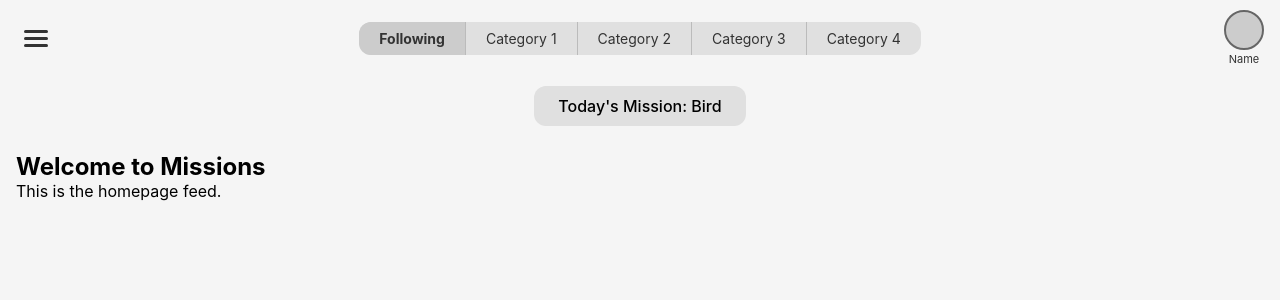
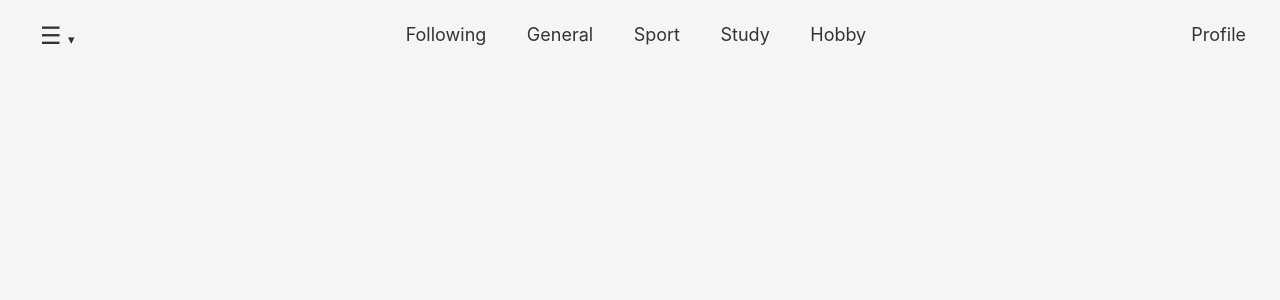
Before and after one commit to CSCI-5117-F26/developing-the-interactive-web-project-1-group-10, a Flask app: page / in a window 1280 px wide. Shown: the top 300 px of the page. Run offline with Flask 3, Linux system fonts and the light colour scheme; some libraries are stand-ins or nearby versions.

Commit message:
finish base page and adjust the size

```diff
--- a/server.py
+++ b/server.py
@@ -8,8 +8,63 @@ app = Flask(__name__)
 
 @app.route("/")
 def homepage():
-    return render_template("homepage.html")
+    posts = [
+        {
+            "userName": "user1",
+            "title": "title1",
+            "category": "sport",
+            "description": "description1",
+            "video": "http://farm3.staticflickr.com/2875/9069037713_1752f5daeb.jpg",
+        },
+        {
+            "userName": "user2",
+            "title": "test_title",
+            "category": "study",
+            "description": "test",
+            "video": "http://farm3.staticflickr.com/2813/9069585985_80da8db54f.jpg"
+        },
+        {
+            "userName": "user3",
+            "title": "bird!!",
+            "category": "general",
+            "description": "Look at this bird!!!",
+            "video": "http://farm3.staticflickr.com/2813/9069585985_80da8db54f.jpg"
+        }
+    ]
+    missions = [
+        {
+            "category": "following",
+            "mission": "None",
+        },
+        {
+            "category": "general",
+            "mission": "bird",
+        },
+        {
+            "category": "sport",
+            "mission": "baseball",
+        },
+        {
+            "category": "study",
+            "mission": "book",
+        },
+        {
+            "category": "hobby",
+            "mission": "online",
+        },
+    ]
 
+    category = request.args.get("category") or "following"
+    mission = list(filter(lambda m : m["category"] == category, missions))[0]["mission"]
+    return render_template("homepage.html", posts=posts, mission=mission, category=category)
+
+@app.route("/login")
+def login():
+    return render_template("login.html")
+
+@app.route("/profile")
+def profile():
+    return render_template("profile_own.html")
 
 if __name__ == "__main__":
     app.run(debug=True)
--- a/static/css/style.css
+++ b/static/css/style.css
@@ -1,156 +1,41 @@
-/* Reset */
-* {
-    margin: 0;
-    padding: 0;
-    box-sizing: border-box;
-}
-
 body {
     font-family: -apple-system, BlinkMacSystemFont, "Segoe UI", Roboto, sans-serif;
     background: #f5f5f5;
 }
 
-/* Top Bar */
 .top-bar {
     display: flex;
     align-items: center;
     justify-content: space-between;
-    background: transparent;
     padding: 10px 16px;
-    gap: 12px;
-    position: sticky;
-    top: 0;
-    z-index: 100;
 }
 
-/* Hamburger Button */
-.menu-btn {
-    background: none;
-    border: none;
-    cursor: pointer;
-    display: flex;
-    flex-direction: column;
-    gap: 4px;
-    padding: 8px;
-}
-
-.menu-btn span {
-    display: block;
-    width: 24px;
-    height: 3px;
-    background: #333;
-    border-radius: 2px;
-}
-
-/* Category Tabs */
-.category-tabs {
-    display: flex;
-    align-items: center;
-    gap: 0;
-    background: #e0e0e0;
-    border-radius: 12px;
-    overflow: hidden;
-}
-
-.category-tabs .tab {
-    padding: 8px 20px;
-    text-decoration: none;
-    color: #333;
-    font-size: 14px;
-    border-right: 1px solid #bbb;
-    white-space: nowrap;
-}
-
-.category-tabs .tab:last-child {
-    border-right: none;
-}
-
-.category-tabs .tab.active {
-    font-weight: bold;
-    background: #ccc;
-}
-
-/* Profile Link */
-.profile-link {
-    display: flex;
-    flex-direction: column;
-    align-items: center;
-    text-decoration: none;
-    color: #333;
-    gap: 2px;
-}
-
-.profile-avatar {
-    width: 40px;
-    height: 40px;
-    border-radius: 50%;
-    background: #ccc;
-    border: 2px solid #666;
-}
-
-.profile-name {
-    font-size: 11px;
-}
-
-/* Mission Banner */
 .mission-banner {
     text-align: center;
     padding: 10px 24px;
     background: #e0e0e0;
     border-radius: 12px;
     margin: 10px auto;
-    font-size: 16px;
-    font-weight: 500;
     width: fit-content;
 }
 
-/* Sidebar */
-.sidebar {
-    position: fixed;
-    top: 0;
-    left: -260px;
-    width: 260px;
-    height: 100%;
-    background: #fff;
-    z-index: 200;
-    transition: left 0.3s ease;
-    padding: 60px 20px 20px;
+.pure-menu-link {
+    color: #333;
+    font-size: 18px;
 }
 
-.sidebar.open {
-    left: 0;
+.pure-menu-link:hover {
+    color: #000;
 }
 
-.sidebar-nav {
-    display: flex;
-    flex-direction: column;
-    gap: 16px;
+.menu-btn {
+    font-size: 24px;
 }
 
-.sidebar-nav a {
-    text-decoration: none;
-    color: #333;
+.pure-menu-children .pure-menu-link {
     font-size: 16px;
-    padding: 8px 0;
-    border-bottom: 1px solid #eee;
 }
 
-.sidebar-overlay {
-    display: none;
-    position: fixed;
-    top: 0;
-    left: 0;
-    width: 100%;
-    height: 100%;
-    background: rgba(0, 0, 0, 0.4);
-    z-index: 150;
-}
-
-.sidebar-overlay.open {
-    display: block;
-}
-
-/* Main Content */
 .content {
     padding: 16px;
 }
--- a/templates/base.html
+++ b/templates/base.html
@@ -3,50 +3,60 @@
 <head>
     <meta charset="UTF-8">
     <meta name="viewport" content="width=device-width, initial-scale=1.0">
+    <link rel="stylesheet" href="https://cdn.jsdelivr.net/npm/purecss@3.1.0/build/pure-min.css" integrity="sha384-kj0X2NG2KHBie8Tq8fH1kxnyWM9XsXQpq7XdwbKmFKjwwaXGKBlB2Klu3VOltSFx" crossorigin="anonymous">
+    <link rel="stylesheet" href="{{ url_for('static', filename='css/style.css') }}">
     <title>{% block title %}Missions{% endblock %}</title>
-    <link rel="stylesheet" href="{{ url_for('static', filename='css/style.css') }}">
     {% block extra_css %}{% endblock %}
 </head>
 <body>
-    <!-- Top Navbar -->
-    <header class="top-bar">
-        <button class="menu-btn" id="menuBtn">
-            <span></span>
-            <span></span>
-            <span></span>
-        </button>
-
-        <nav class="category-tabs">
-            <a href="#" class="tab active">Following</a>
-            <a href="#" class="tab">Category 1</a>
-            <a href="#" class="tab">Category 2</a>
-            <a href="#" class="tab">Category 3</a>
-            <a href="#" class="tab">Category 4</a>
-        </nav>
-
-        <a href="#" class="profile-link">
-            <div class="profile-avatar"></div>
-            <span class="profile-name">Name</span>
-        </a>
-    </header>
-
-    <!-- Today's Mission Banner -->
-    <div class="mission-banner">
-        <span>Today's Mission: {% block mission %}Bird{% endblock %}</span>
+    <div class="pure-menu pure-menu-horizontal top-bar">
+        <ul class="pure-menu-list">
+            <li class="pure-menu-item pure-menu-has-children pure-menu-allow-hover">
+                <a href="#" class="pure-menu-link menu-btn">☰</a>
+                <ul class="pure-menu-children">
+                    <li class="pure-menu-item">
+                        <a href="/" class="pure-menu-link">Home</a>
+                    </li>
+                    <li class="pure-menu-item">
+                        <a href="#" class="pure-menu-link">Mission Tracking</a>
+                    </li>
+                    <li class="pure-menu-item">
+                        <a href="#" class="pure-menu-link">Subscriptions</a>
+                    </li>
+                    <li class="pure-menu-item">
+                        <a href="/profile" class="pure-menu-link">Profile</a>
+                    </li>
+                    <li class="pure-menu-item">
+                        <a href="#" class="pure-menu-link">Your Videos</a>
+                    </li>
+                    <li class="pure-menu-item">
+                        <a href="#" class="pure-menu-link">Liked Videos</a>
+                    </li>
+                </ul>
+            </li>
+        </ul>
+        <ul class="pure-menu-list category-tabs">
+            <li class="pure-menu-item">
+                <a href="/?category=following" class="pure-menu-link">Following</a>
+            </li>
+            <li class="pure-menu-item">
+                <a href="/?category=general" class="pure-menu-link">General</a>
+            </li>
+            <li class="pure-menu-item">
+                <a href="/?category=sport" class="pure-menu-link">Sport</a>
+            </li>
+            <li class="pure-menu-item">
+                <a href="/?category=study" class="pure-menu-link">Study</a>
+            </li>
+            <li class="pure-menu-item">
+                <a href="/?category=hobby" class="pure-menu-link">Hobby</a>
+            </li>
+        </ul>
+        <a href="/profile" class="pure-menu-link profile-link">Profile</a>
     </div>
 
-    <!-- Sidebar Menu (hidden by default) -->
-    <aside class="sidebar" id="sidebar">
-        <nav class="sidebar-nav">
-            <a href="/">Home</a>
-            <a href="/upload">Upload</a>
-            <a href="/mission">Mission Tracking</a>
-            <a href="/profile">My Profile</a>
-        </nav>
-    </aside>
-    <div class="sidebar-overlay" id="sidebarOverlay"></div>
+    {% block banner %}{% endblock %}
 
-    <!-- Main Content -->
     <main class="content">
         {% block content %}{% endblock %}
     </main>
--- a/templates/homepage.html
+++ b/templates/homepage.html
@@ -1,8 +1,26 @@
 {% extends "base.html" %}
 
-{% block title %}Home - Missions{% endblock %}
+{% block title %}Homepage{% endblock %}
+
+{% block banner %}
+    {% if category != "following" %}
+        <div class="mission-banner">
+            <h2>Today's Mission: {{ mission }}</h2>
+        </div>
+    {% endif %}
+{% endblock %}
 
 {% block content %}
-<h2>Welcome to Missions</h2>
-<p>This is the homepage feed.</p>
+    {% for post in posts %}
+        {% if post.category == category %}
+            <h2 class="content-subhead">{{ post.title }}</h2>
+            <h3 class="content-subhead">{{ post.userName }}</h3>
+            <p>{{ post.description }}</p>
+            <div class="pure-g">
+                <div class="pure-u-1-4">
+                    <img class="pure-img-responsive" src="{{ post.video }}">
+                </div>
+            </div>
+        {% endif %}
+    {% endfor %}
 {% endblock %}
```
